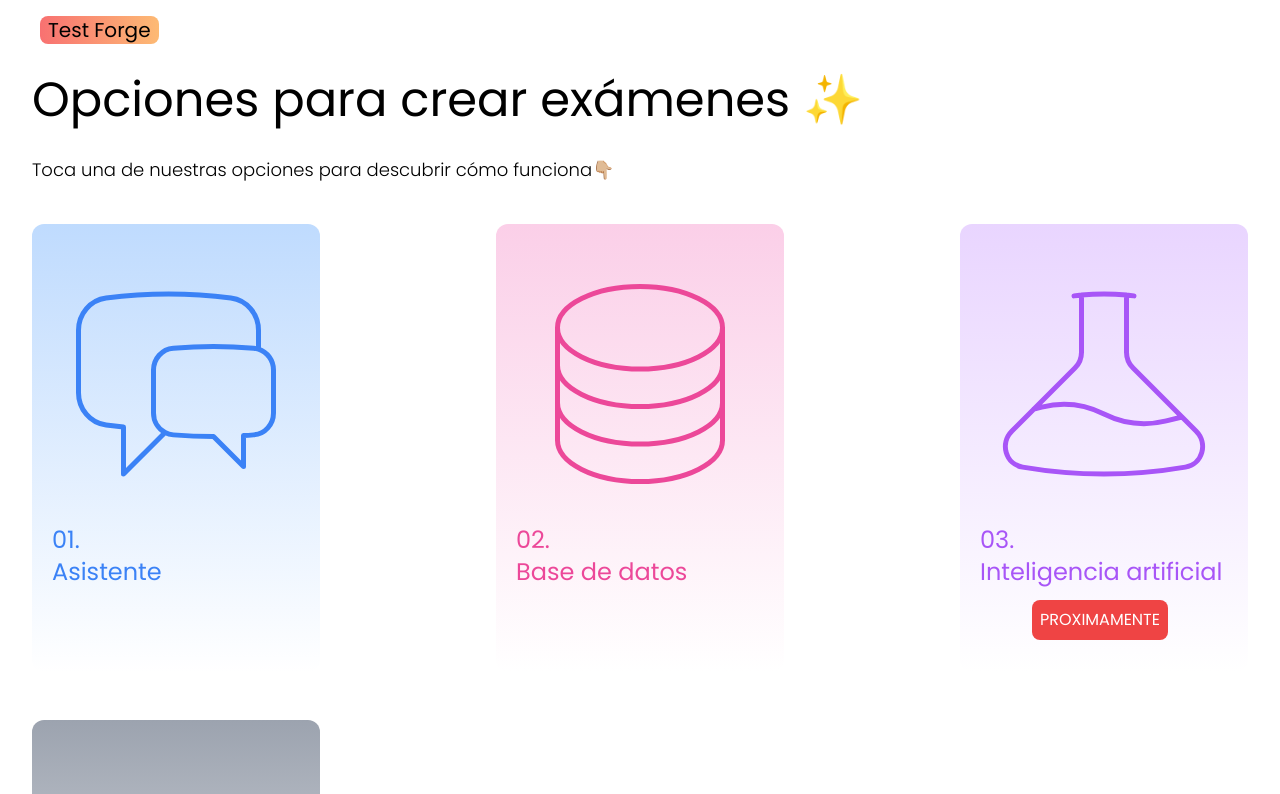
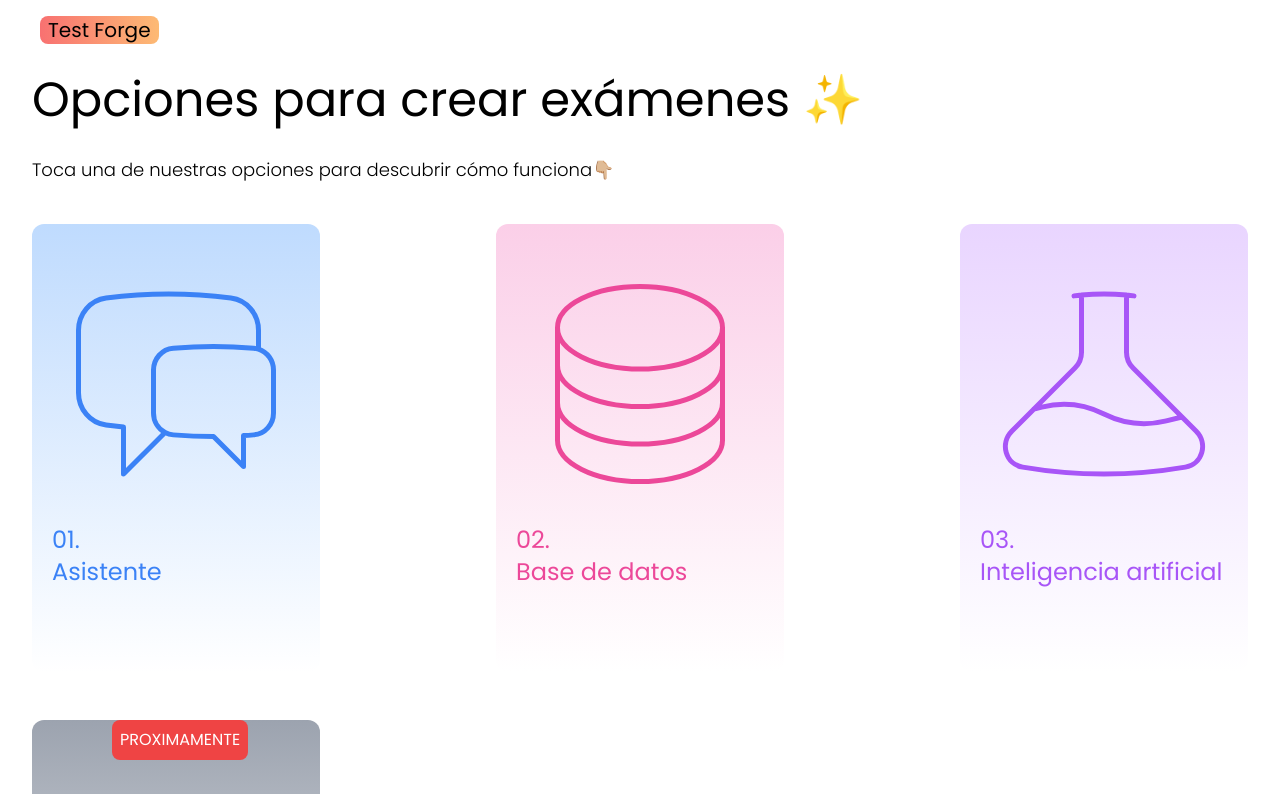
Before and after one commit to JoseHernann/test_forge, a Vue app: page / in a window 1280 px wide. Shown: the top 794 px of the page. Built offline with nearby package versions, Linux system fonts and the light colour scheme.

Commit message:
Solucione de errores menores

```diff
--- a/src/views/DataBaseView.vue
+++ b/src/views/DataBaseView.vue
@@ -95,7 +95,7 @@ function nextStep(){
 
     <div class="flex flex-col m-20" v-show="step == 1">
       <p class="text-6xl mb-8" >Escribe el nombre de tu examen 📄 </p>
-      <input type="text" class=" h-32 text-6xl text-pink-500 rounded-xl border-2 p-4" v-model="exam.name">
+      <input type="text" class=" h-32 text-6xl text-pink-500 rounded-xl border-2 p-4" v-model="exam.name" placeholder="Examen 1">
     </div>
 
     <div v-show="step == 2" class="flex flex-col mx-20 my-10" >
@@ -138,7 +138,6 @@ function nextStep(){
             {{ theme }}
           </button>
         </div>
-        <VLoader :width="10" v-if="isLoading" />
       </div>
 
       <div class="flex justify-center flex-col items-center transition-all " v-show="exam.theme != ''">
--- a/src/views/HomeView.vue
+++ b/src/views/HomeView.vue
@@ -132,7 +132,7 @@ function flipCard(index:number){
         <div class="bg-gradient-to-b from-gray-400 rounded-xl w-[18rem] h-[28rem]  flex flex-col justify-between">
           <BookOpenIcon class="stroke-[0.5] stroke-gray-500 w-60 self-center mt-10"/>
           <p class="text-2xl  text-gray-500 mx-5 my-5">04.<br>Plantillas</p>
-          <p class="bg-red-500 absolute bottom-40 right-28 p-2 rounded-lg text-white">PROXIMAMENTE</p>
+          <p class="bg-red-500 sticky bottom-40 right-28 p-2 rounded-lg text-white w-fit ml-20">PROXIMAMENTE</p>
         </div>
       </div>
     </div>
```
